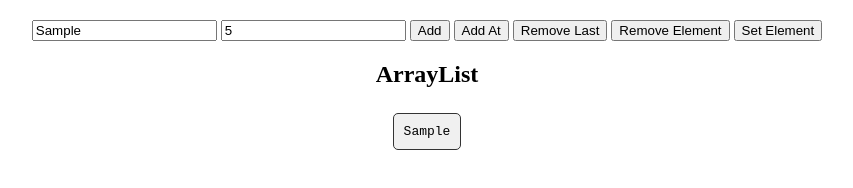
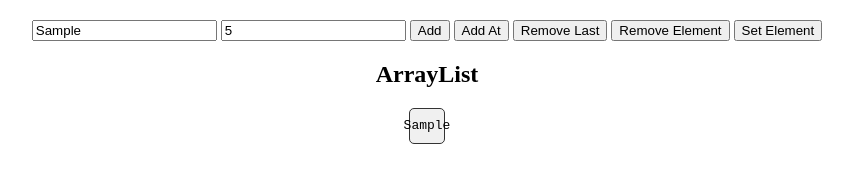
Before and after one commit to kamileren/DSV, a plain HTML site: page ArrayList/index.html in a window 1280 px wide. Both pictures are taken after typing "Sample", "5" into the empty fields and a click on the button "Add". Shown: the whole page, without its empty margins (213-1066 px from the left). Drawn offline with Linux system fonts and the light colour scheme.

Commit message:
Added some styles

```diff
--- a/ArrayList/style.css
+++ b/ArrayList/style.css
@@ -13,11 +13,23 @@
 
 .array-element {
     border: 1px solid #333; /* Border to make it look like a container */
-    padding: 10px;
-    margin: 5px;
     background-color: #f0f0f0;
     border-radius: 5px;
     text-align: center;
+
+    /* Adjustments for square shape and size */
+    width: 30px; /* Smaller width for the box */
+    height: 30px; /* Height equal to width to make it square */
+    line-height: 30px; /* Align text vertically */
+
+    /* Remove margin and use padding for spacing */
+    margin: 0;
+    padding: 2px; /* Adjust padding as needed */
+
+    /* Flexbox settings for centering content */
+    display: flex;
+    align-items: center;
+    justify-content: center;
 }
 
 .array-element-empty {
```
